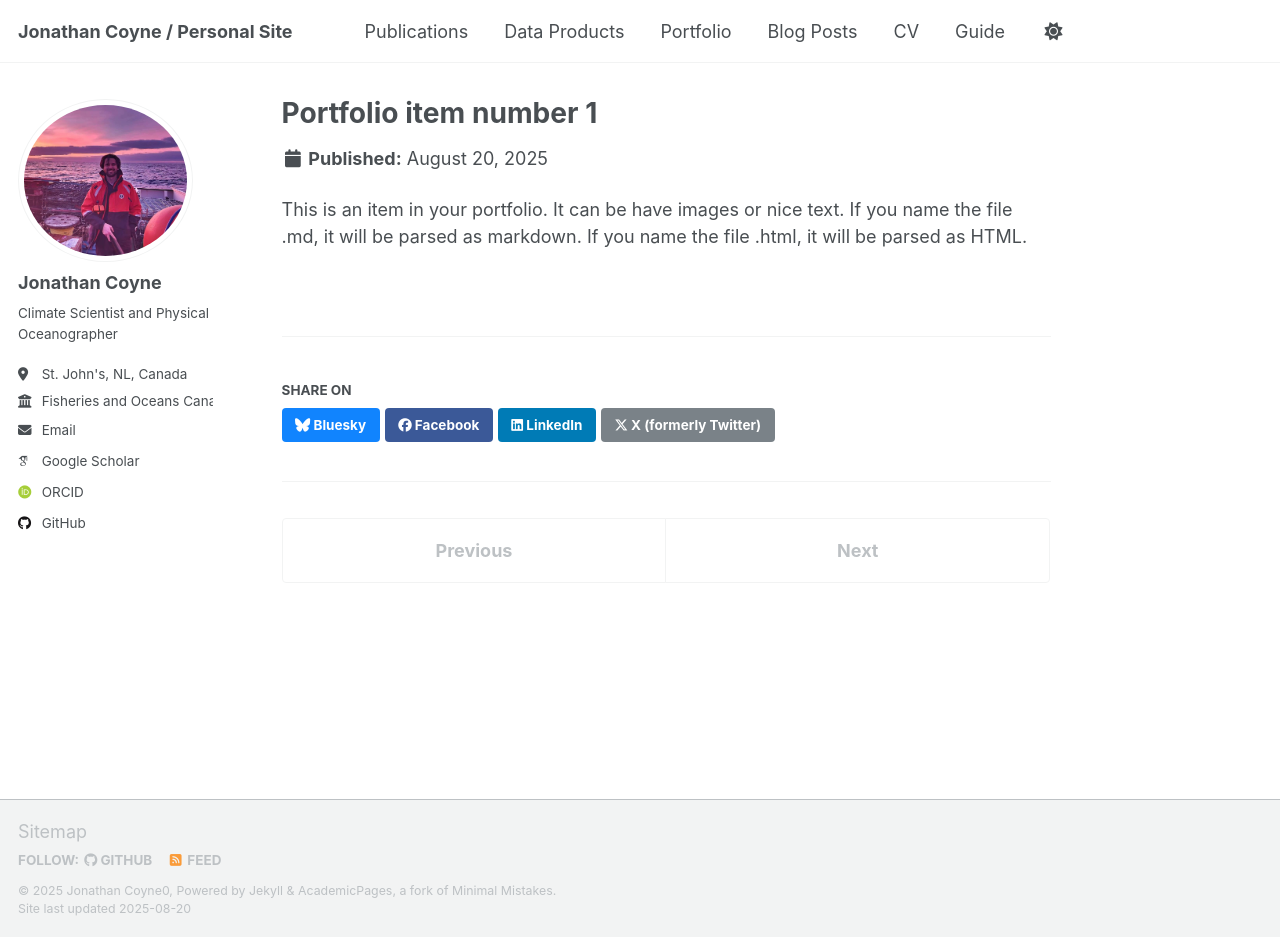
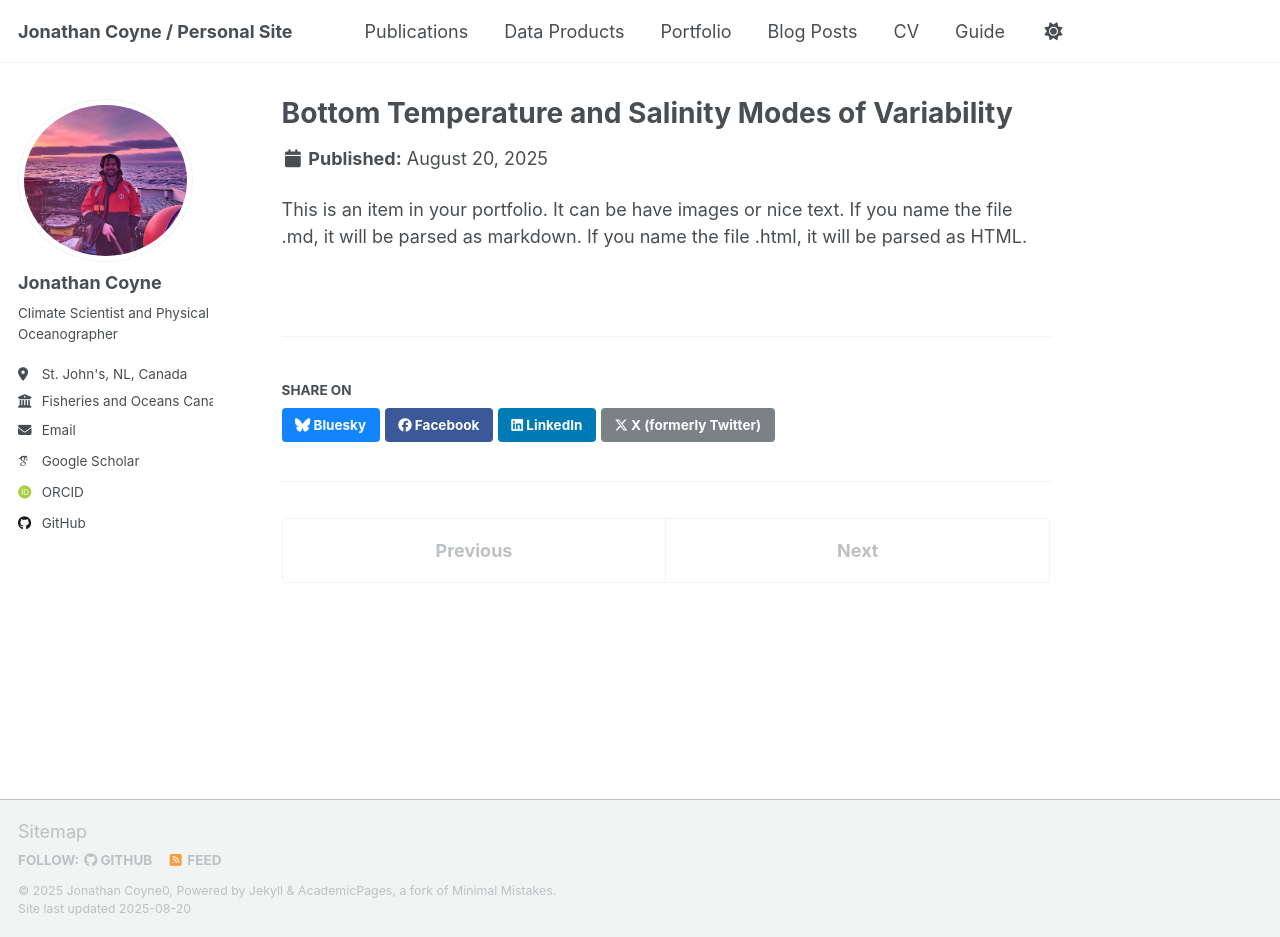
Before and after one commit to jn533213/jn533213.github.io, a Jekyll site: the page built from _portfolio/portfolio-1.md, in a window 1280 px wide and 937 px high. Built offline with Jekyll 4.4.1, drawn with Linux system fonts in a browser that asks for light colours; some web fonts are replaced; a script that is not in the unit is left out.

Commit message:
Update portfolio-1.md

```diff
--- a/_portfolio/portfolio-1.md
+++ b/_portfolio/portfolio-1.md
@@ -1,6 +1,6 @@
 ---
-title: "Portfolio item number 1"
-excerpt: "Short description of portfolio item number 1<br/><img src='/images/500x300.png'>"
+title: "Bottom Temperature and Salinity Modes of Variability"
+excerpt: "Short description of portfolio item number 1<br/><img src='/images/eofpc_1.png'>"
 collection: portfolio
 ---
 
```
